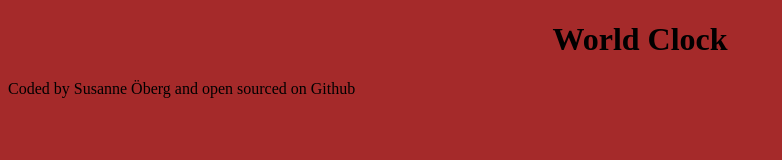
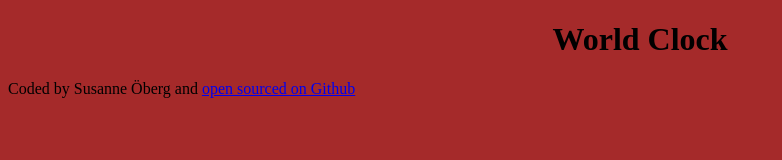
Before and after one commit to Susanne-Oberg/WORLD-CLOCK, a plain HTML site: page index.html in a window 1280 px wide. Shown: the whole page, without its empty margins (0-782 px from the left). Drawn offline with Linux system fonts and the light colour scheme.

Commit message:
fixed github link

```diff
--- a/index.html
+++ b/index.html
@@ -11,11 +11,9 @@
     <h1>World Clock</h1>
     <footer>
       Coded by Susanne Öberg and
-      <a
-        href="https://github.com/Susanne-Oberg/WORLD-CLOCK"
-        target="_blank"
-      ></a>
-      open sourced on Github
+      <a href="https://github.com/Susanne-Oberg/WORLD-CLOCK" target="_blank">
+        open sourced on Github</a
+      >
     </footer>
     <script src="src/index.js"></script>
   </body>
```
